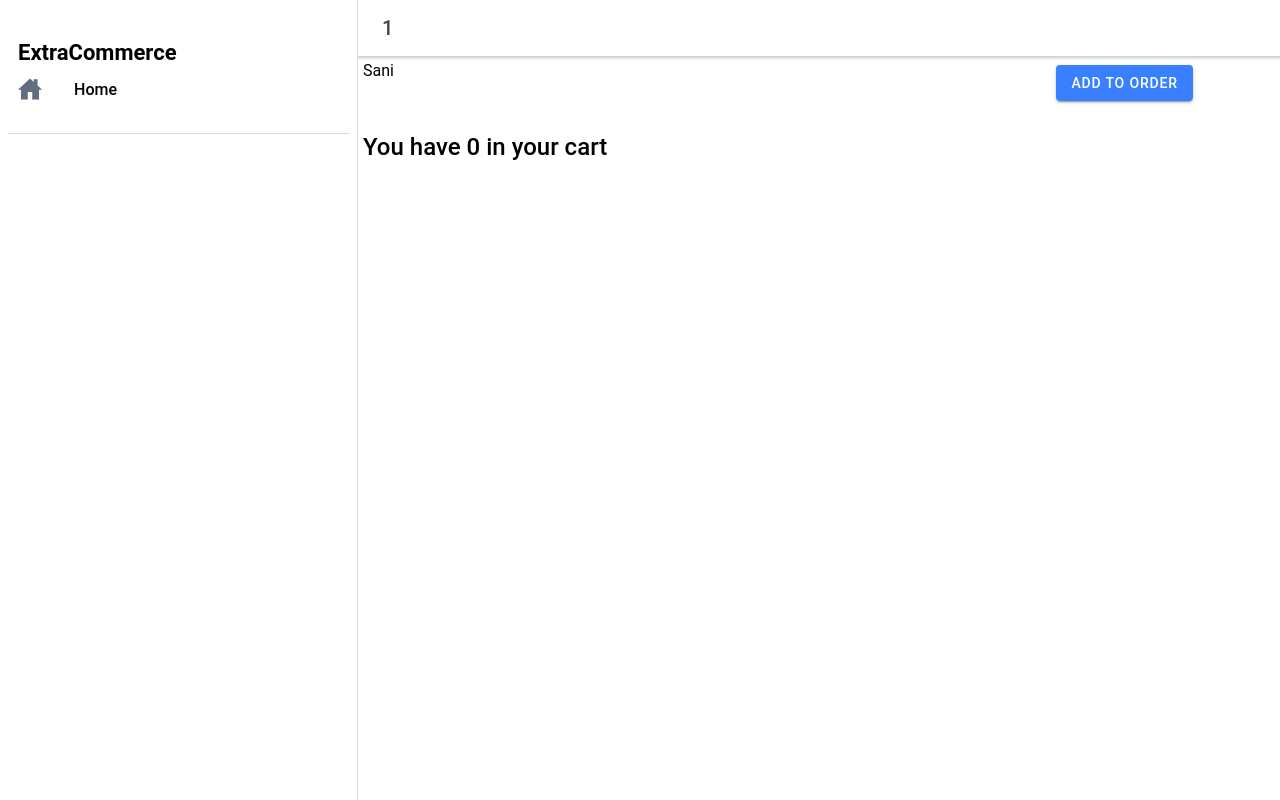
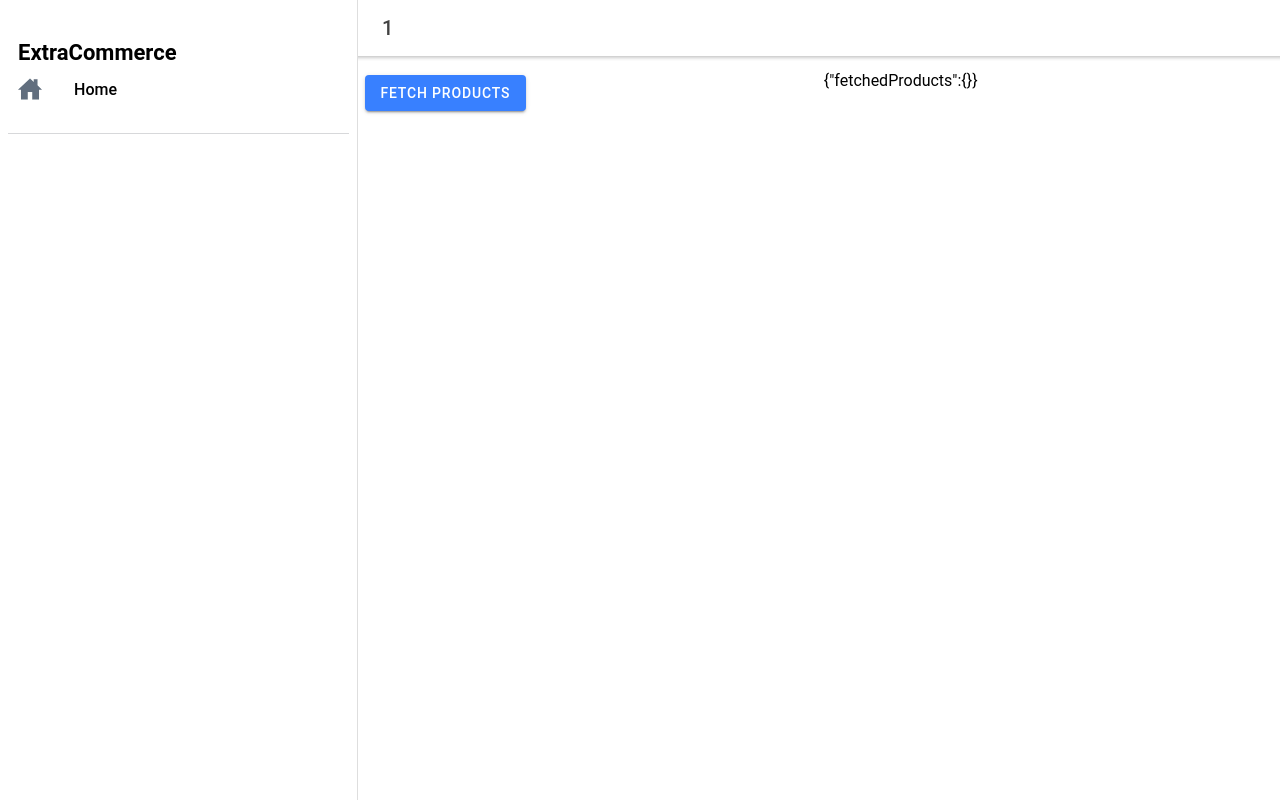
Before and after one commit to git-ayas/extraCommmerce, a React (Create React App) app: page /Products/1 in a window 1280 px wide. Built offline with nearby package versions, Linux system fonts and the light colour scheme.

Commit message:
Added store context
- added api model to UI
- created store context  with action-mutator pattern
- added button invoke for action

```diff
--- a/src/App.tsx
+++ b/src/App.tsx
@@ -22,12 +22,12 @@ import '@ionic/react/css/display.css';
 
 /* Theme variables */
 import './theme/variables.css';
-import { AppContextProvider } from './stores/AppContext';
 import Manage from './pages/Manage';
+import { StoreProvider } from './stores/StoreContext';
 
 const App: React.FC = () => {
   return (
-    <AppContextProvider>
+    <StoreProvider>
       <IonApp>
         <IonReactRouter>
           <IonSplitPane contentId="main">
@@ -46,7 +46,7 @@ const App: React.FC = () => {
           </IonSplitPane>
         </IonReactRouter>
       </IonApp>
-    </AppContextProvider>
+    </StoreProvider>
   );
 };
 
--- /dev/null
+++ b/src/models/storeModel.ts
@@ -0,0 +1,19 @@
+import axios, { AxiosRequestConfig, AxiosInstance } from "axios";
+
+export default class storeModel {
+    connection: AxiosInstance;
+    constructor() {
+        const { origin } = window.location
+        this.connection = axios.create({
+            baseURL: `${origin}/.netlify/functions/`,
+            timeout: 10000,
+        });
+
+
+    }
+    getProducts() {
+
+        return this.connection.get("Product")
+
+    }
+}
--- a/src/pages/Page.tsx
+++ b/src/pages/Page.tsx
@@ -1,13 +1,15 @@
 import { IonButton, IonButtons, IonCol, IonContent, IonHeader, IonMenuButton, IonPage, IonRow, IonTitle, IonToolbar } from '@ionic/react';
 import { useContext } from 'react';
 import { useParams } from 'react-router';
-import { AppContext } from '../stores/AppContext';
+import { StoreContext } from '../stores/StoreContext';
 import './Page.css';
 
 const Page: React.FC = () => {
 
   const { name } = useParams<{ name: string; }>();
-  const { state, dispatch } = useContext(AppContext);
+  const { state, action } = useContext(StoreContext);
+  console.log(state, action)
+
 
   return (
     <IonPage>
@@ -27,23 +29,21 @@ const Page: React.FC = () => {
           </IonToolbar>
         </IonHeader>
         <IonRow>
-          <IonCol>
-            Sani
-          </IonCol>
+
           <IonCol></IonCol>
           <IonCol></IonCol>
-          <IonCol>
-            <IonButton onClick={() => dispatch({
-              type: 'setCount',
-              payload: state.count + 1
-            })}>
-              Add to Order
-            </IonButton>
-          </IonCol>
+
         </IonRow>
         <IonRow>
           <IonCol>
-            <h2>You have {state.count} in your cart</h2>
+            <IonButton onClick={() => {
+              action('GET', null)
+            }}>
+              Fetch Products
+            </IonButton>
+          </IonCol>
+          <IonCol>
+            {JSON.stringify(state)}
           </IonCol>
         </IonRow>
       </IonContent>
--- a/src/stores/StoreContext.tsx
+++ b/src/stores/StoreContext.tsx
@@ -1,17 +1,19 @@
 import React, { createContext, useReducer } from "react";
-
+import storeModel from "../models/storeModel";
 
 interface StateType {
-
+    fetchedProducts: any
 }
-let initialState = {}
+let initialState: StateType = { fetchedProducts: {} }
 interface ActionType { type: string, payload: any }
-const StoreContext = createContext({} as StateType)
-const reducer = (state: StateType, action: ActionType) => {
+let dummy: any = {}
+let StoreContext = createContext(dummy)
+const StoreDataController = new storeModel();
+const mutator = (state: StateType, action: ActionType) => {
 
     switch (action.type) {
-        case "":
-
+        case "updateFetchedProducts":
+            state.fetchedProducts = action.payload
             break;
 
         default:
@@ -21,13 +23,27 @@ const reducer = (state: StateType, action: ActionType) => {
 
 }
 
-const StoreProvider:React.FC = (props) =>{
-    const [state, dispatch] = useReducer(reducer, initialState)
+function StoreProvider(props: any) {
+    const [state, dispatch] = useReducer(mutator, initialState)
 
-    return(
-        <StoreContext.Provider value ={{state,dispatch}}>{props.children}</StoreContext.Provider>
+    const action = (name: any, payload: any) => {
+        switch (name) {
+            case "GET":
+                StoreDataController.getProducts().then((res) => {
+                    dispatch({ type: "updateFetchedProducts", payload: res.data })
+                })
+
+                break;
+
+            default:
+                break;
+        }
+    }
+    const value = { state, action }
+    return (
+        <StoreContext.Provider value={value}>{props.children}</StoreContext.Provider>
     )
 }
 
 const StoreConsumer = StoreContext.Consumer
-export {StoreContext,StoreProvider,StoreConsumer }
+export { StoreContext, StoreProvider, StoreConsumer }
```
